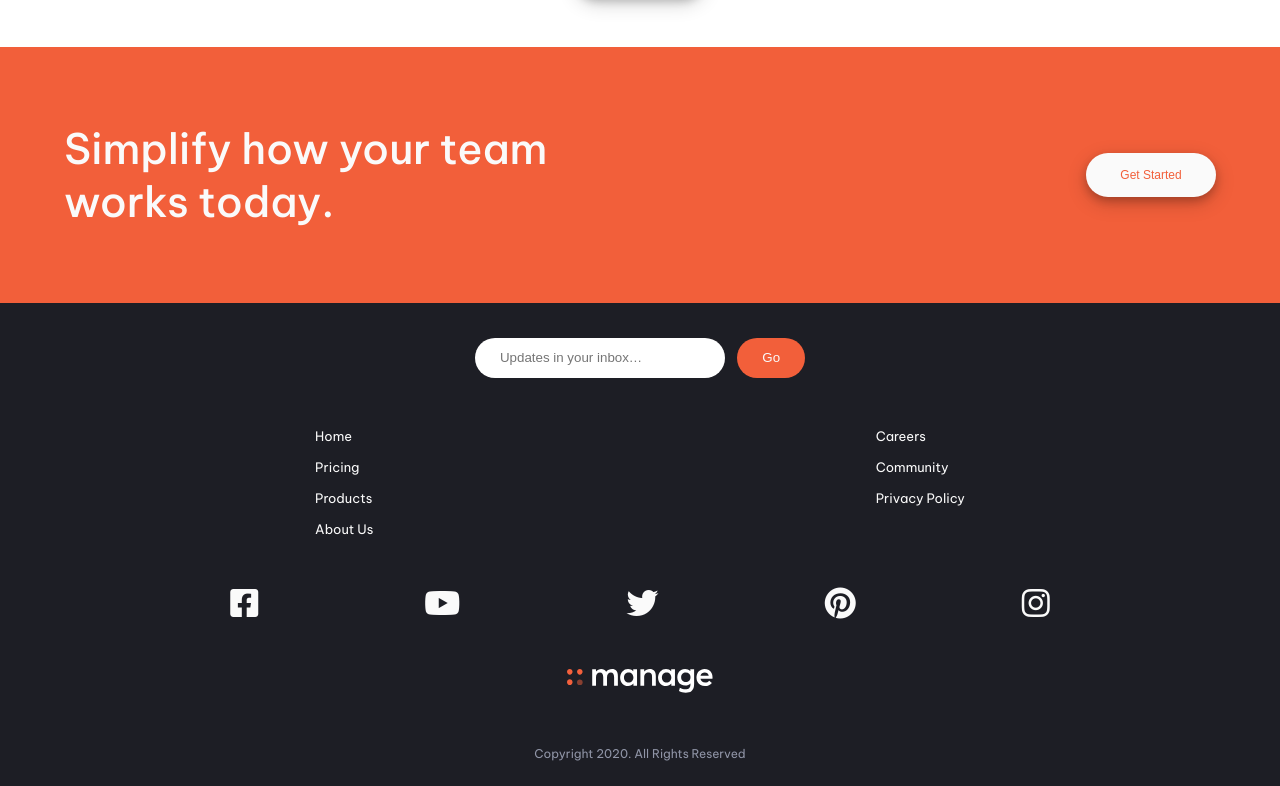
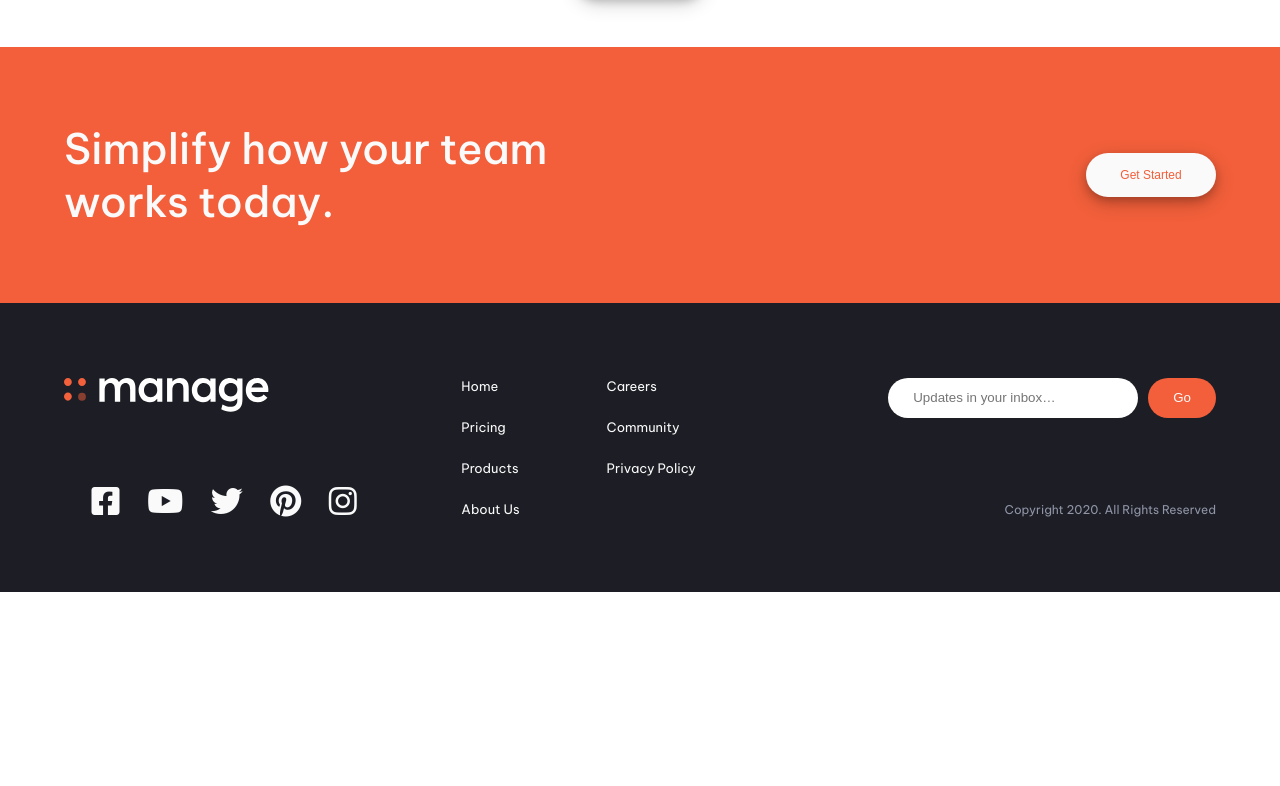
Before and after one commit to Gaston-Recalde/manage-landing-page, a plain HTML site: page index.html in a window 1280 px wide. Shown: the part 2012-2798 px from the top of the page. After the commit the page ends 2604 px from the top, so only its background shows below. Drawn offline with Linux system fonts and the light colour scheme.

Commit message:
footer responsive añadido

```diff
--- a/sass/_footer.scss
+++ b/sass/_footer.scss
@@ -71,3 +71,81 @@
         }
     }
 }
+
+@media screen and (min-width:1024px) {
+    .footer{
+        &__container{
+            padding: 75px 0;
+            display: grid;
+            grid-template-areas:
+                'logo link link form'
+                'logo link link form'
+                'social link link copy'
+            ;
+
+            form{
+                grid-area: form;
+                margin-bottom: 0;
+                display: flex;
+                justify-content: flex-end;
+            }
+
+            .links{
+                grid-area: link;
+                margin-bottom: 0;
+                justify-content: space-evenly;
+                align-items: flex-start;
+                gap: 10px;
+            }
+
+            .social{
+                grid-area: social;
+                margin-bottom: 0;
+            }
+
+            .logo{
+                grid-area: logo;
+                margin-bottom: 0;
+                text-align: left;
+
+                img{
+                    width: 205px;
+                }
+            }
+
+            .copy{
+                grid-area: copy;
+                display: flex;
+                align-items: flex-end;
+                justify-content: flex-end;
+            }
+        }
+    }
+}
+
+@media screen and (min-width:1200px) {
+    .footer{
+        &__container{
+            padding: 75px 0;
+
+            .links{
+
+                ul{
+                    li{
+                        margin-bottom: 25px;
+
+                        &:last-child{
+                            margin-bottom: 0;
+                        }
+                    }
+                }
+            }
+
+            .social{
+                grid-area: social;
+                margin-bottom: 0;
+                align-items: flex-end;
+            }
+        }
+    }
+}
```
Also changed, not shown: css/style.css, 1 other file.
